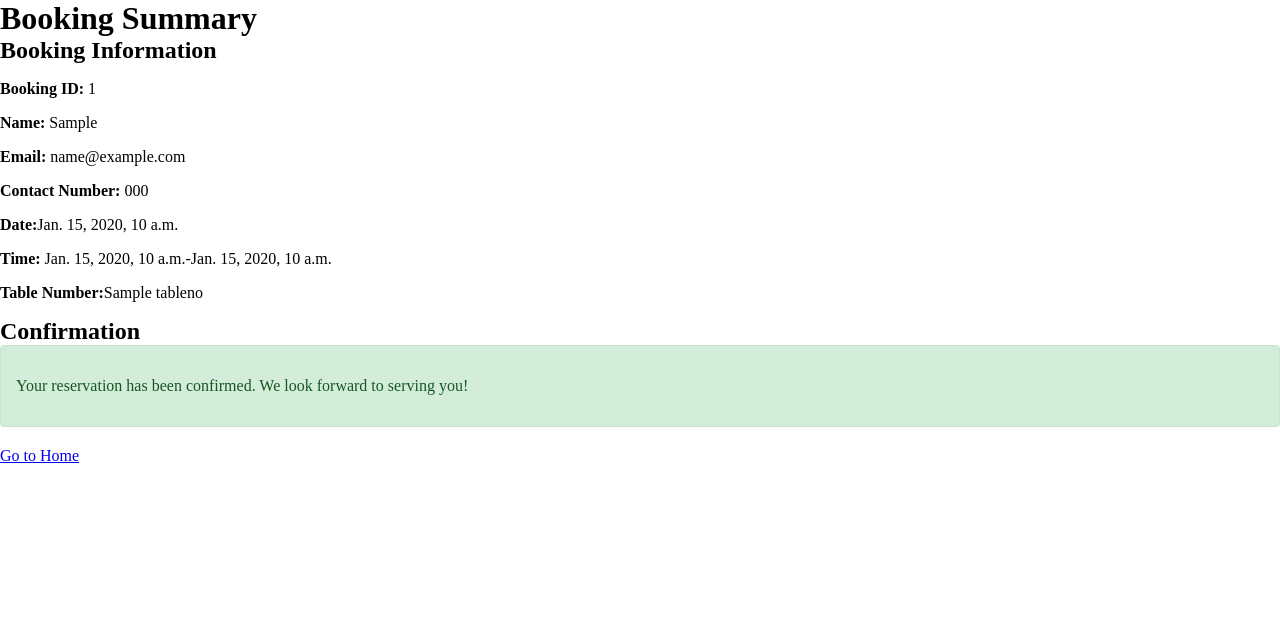
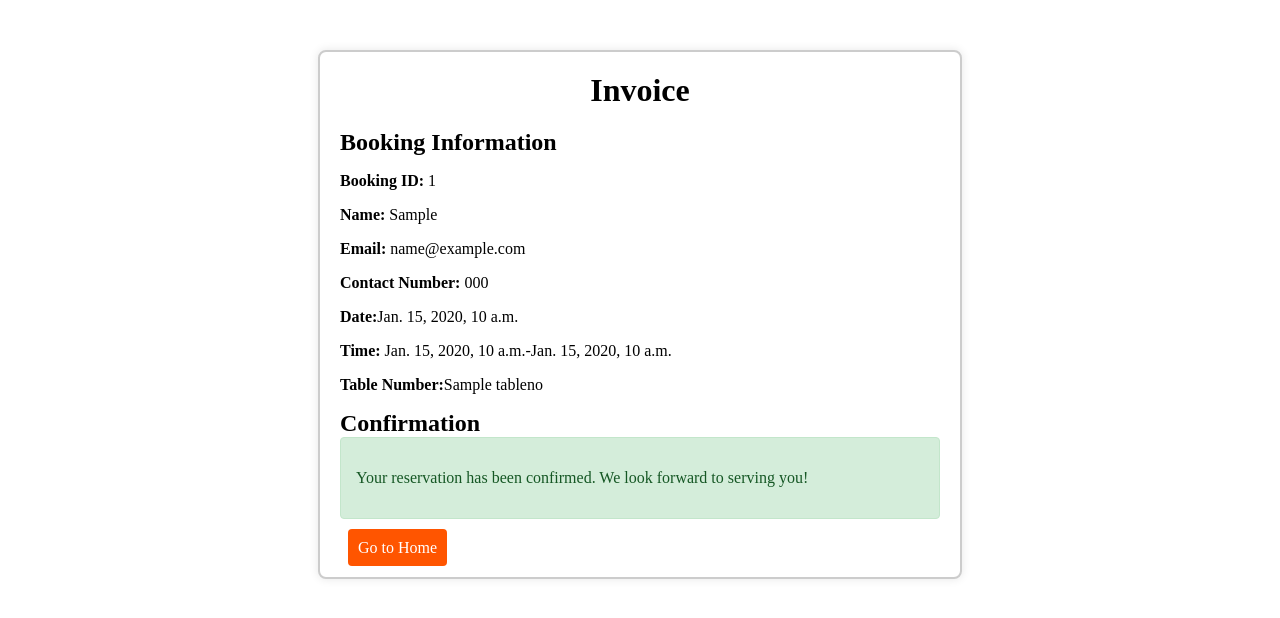
Before and after one commit to harshporwal30/Django_project, a Django app: template reserveat/reserveatapp/templates/paymentsuccess.html in a window 1280 px wide. Shown: the part 55-673 px from the top of the page. Run offline with Django 4.2, Linux system fonts and the light colour scheme; the template is opened without the code that fills it: most values are stand-ins (such as "Sample title", 1, 10 or a date in 2020); parts of the project's set-up code (start-up, migrations or seed data) failed here and were passed over.

Commit message:
Update paymentsuccess.html

```diff
--- a/reserveat/reserveatapp/templates/paymentsuccess.html
+++ b/reserveat/reserveatapp/templates/paymentsuccess.html
@@ -36,9 +36,13 @@
     </header>
 
     {% if user %}
+    <div class="invoice-container">
+      <div class="invoice-header">
+        <h1>Invoice</h1>
+      </div>
 
-    <div class="booking-summary-container">
-      <h1>Booking Summary</h1>
+
+
 
       <div class="booking-details">
         <h2>Booking Information</h2>
@@ -60,7 +64,7 @@
                 </div>
                 {% endif %}
 
-        <a href="{% url 'index' %}">Go to Home</a>
+        <a href="{% url 'index' %}" class="cancel-button" style="text-decoration: none;">Go to Home</a>
       </div>
     </div>
     {% endif %}
```
